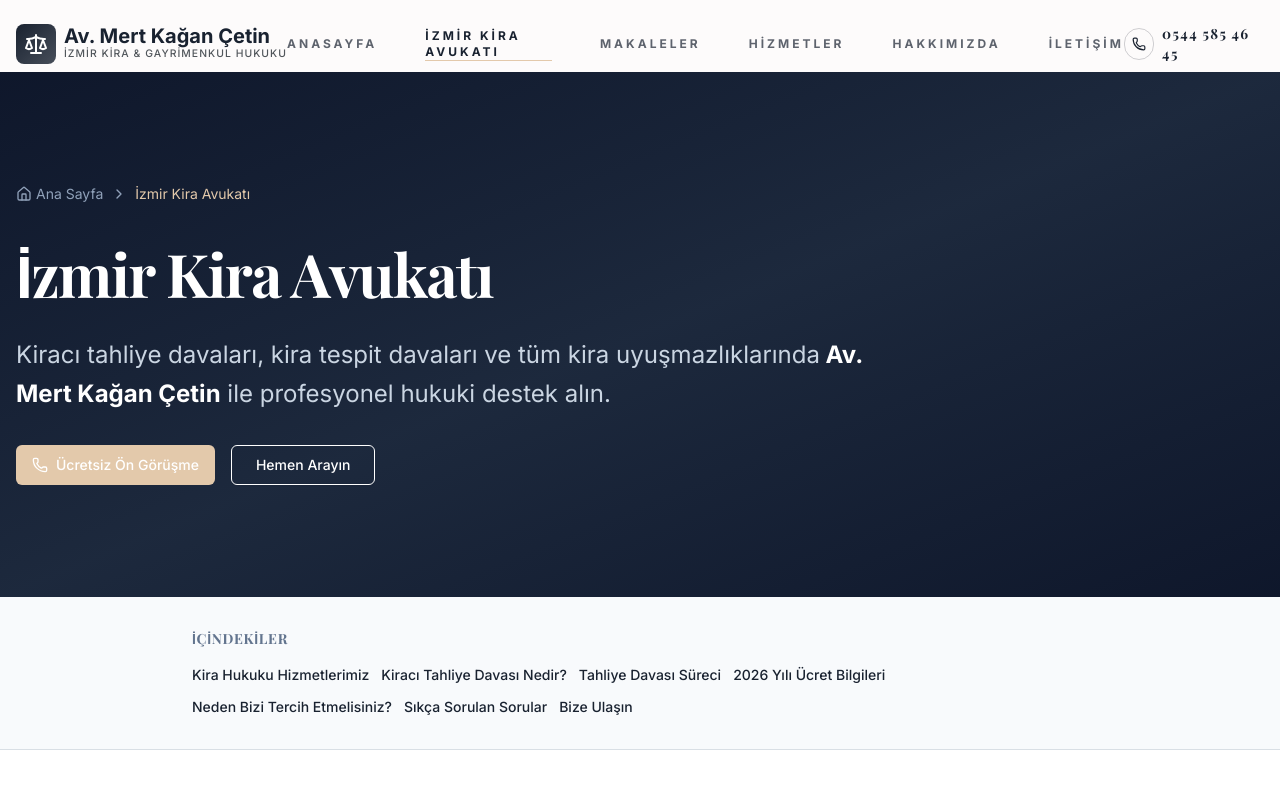
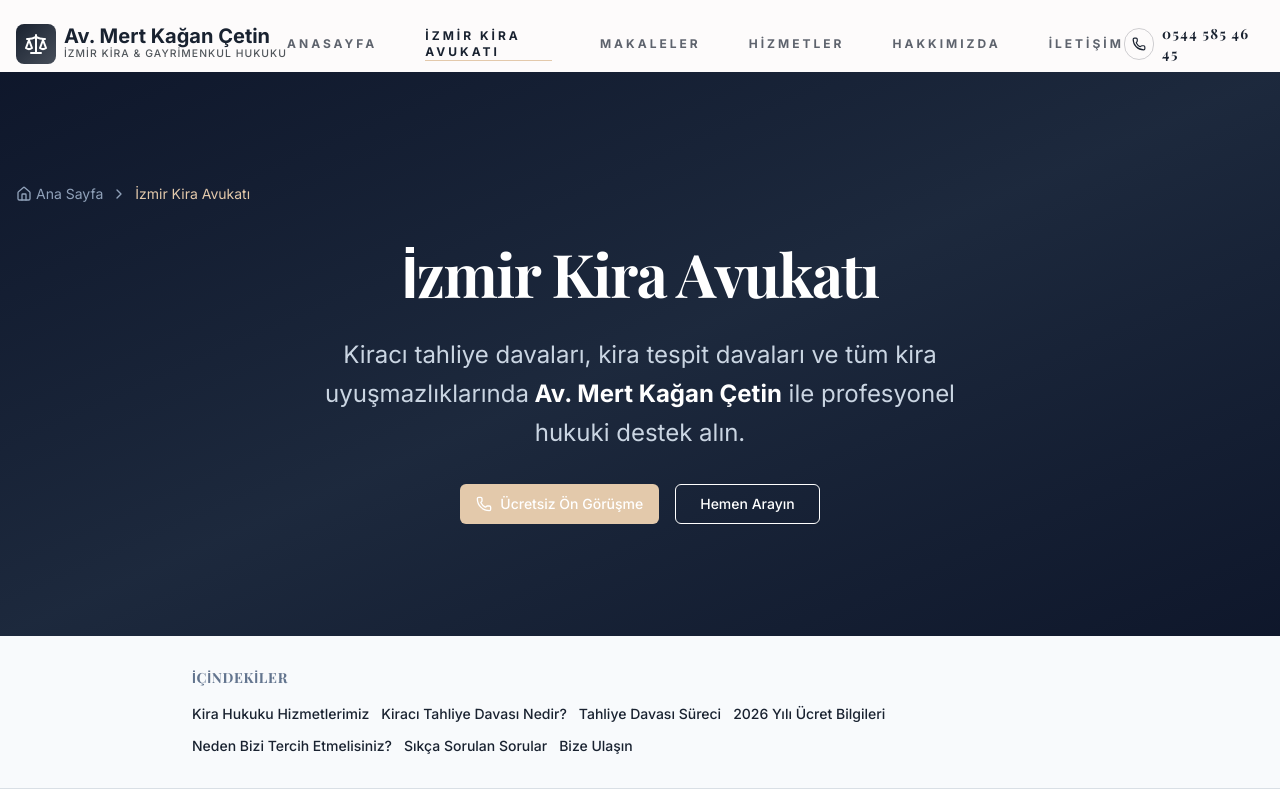
Before and after one commit to pixelmirage/site, a Next.js app: page /izmir-kira-avukati in a window 1280 px wide. Shown: the top 800 px of the page. Built offline with nearby package versions, Linux system fonts and the light colour scheme; a web font is replaced by a local one.

Commit message:
UI: Center align Hero content for better readability

```diff
--- a/src/app/izmir-kira-avukati/page.tsx
+++ b/src/app/izmir-kira-avukati/page.tsx
@@ -129,15 +129,15 @@ export default function IzmirKiraAvukatiPage() {
                         <span className="text-secondary">İzmir Kira Avukatı</span>
                     </nav>
 
-                    <div className="max-w-4xl">
+                    <div className="max-w-4xl mx-auto flex flex-col items-center text-center">
                         <h1 className="text-4xl md:text-6xl font-playfair font-bold mb-6 leading-tight">
                             İzmir Kira Avukatı
                         </h1>
-                        <p className="text-xl md:text-2xl text-slate-300 mb-8 leading-relaxed">
+                        <p className="text-xl md:text-2xl text-slate-300 mb-8 leading-relaxed max-w-2xl">
                             Kiracı tahliye davaları, kira tespit davaları ve tüm kira uyuşmazlıklarında
                             <strong className="text-white"> Av. Mert Kağan Çetin</strong> ile profesyonel hukuki destek alın.
                         </p>
-                        <div className="flex flex-col sm:flex-row gap-4">
+                        <div className="flex flex-col sm:flex-row gap-4 justify-center">
                             <Button size="lg" className="bg-secondary hover:bg-secondary/90 text-white gap-2" asChild>
                                 <Link href="/iletisim">
                                     <Phone className="w-5 h-5" />
```
